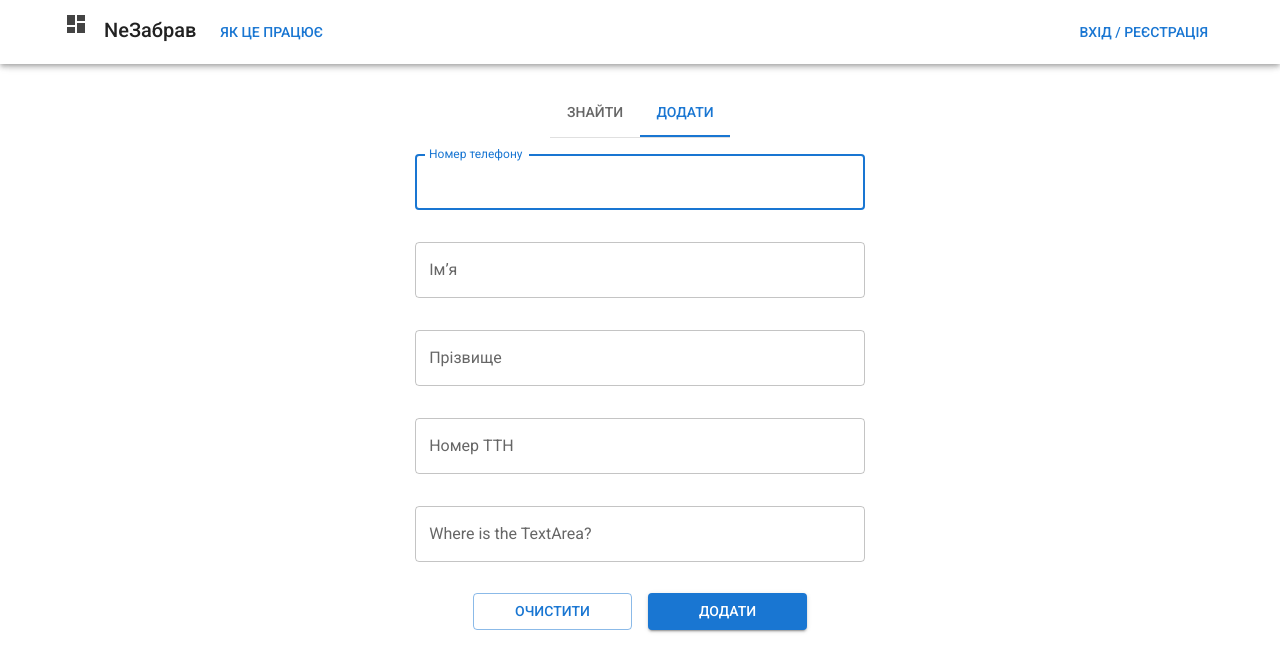
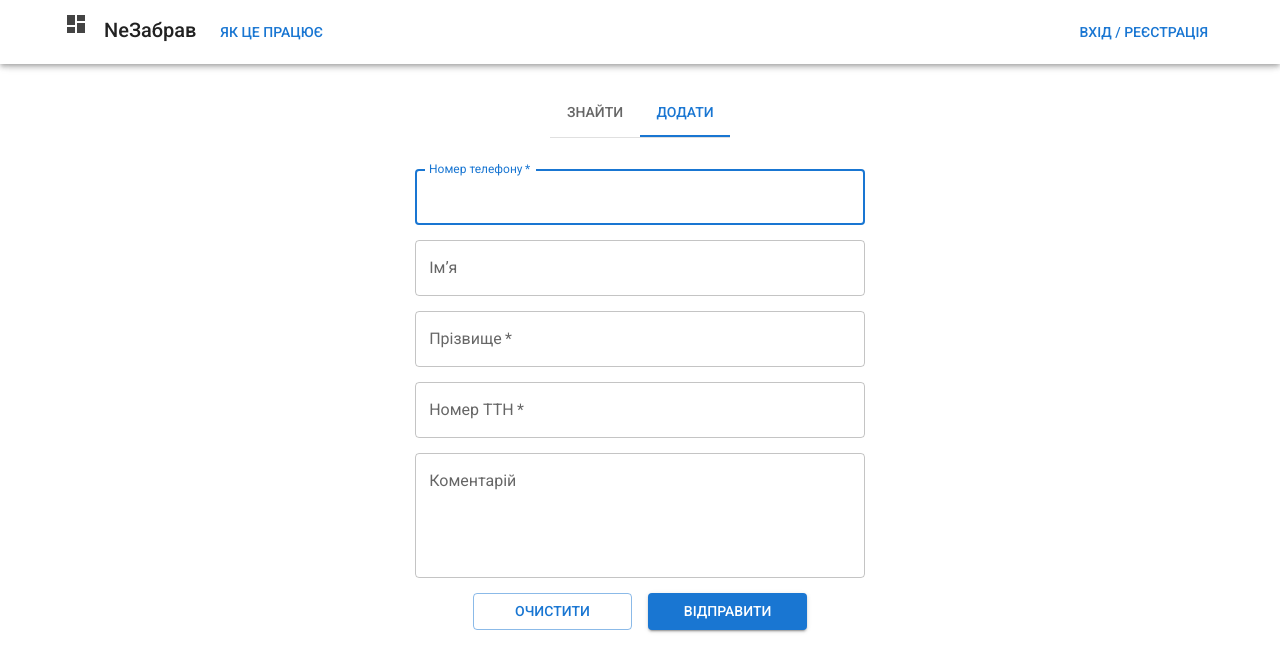
Before and after one commit to volkrav/nezabrav-frontend-nextjs-mui, a Next.js app: page / in a window 1280 px wide. Both pictures are taken after a click on the tab "ДОДАТИ". Shown: the top 672 px of the page. Built offline with nearby package versions, Linux system fonts and the light colour scheme.

Commit message:
input form refactoring added multiline

```diff
--- a/src/app/page.tsx
+++ b/src/app/page.tsx
@@ -15,8 +15,6 @@ export default function HomePage() {
   return (
     <Stack>
       <SelectTabBar activeTab={activeTab} onChange={setActiveTab} />
-      {/* <ActiveModule activeTab={activeTab} /> */}
-      {/* <Stack sx={{ mt: "25px", marginX: "auto" }}> */}
       {activeTab === "search" && (
         <>
           <SearchModule initialValue="" setPhone={setPhone} />
@@ -27,7 +25,6 @@ export default function HomePage() {
         </>
       )}
       {activeTab === "add" && <AddModule />}
-      {/* </Stack> */}
     </Stack>
   );
 }
--- a/src/components/AddModule.tsx
+++ b/src/components/AddModule.tsx
@@ -1,9 +1,8 @@
 import { FormEvent, useState } from "react";
-import { Box, Button, Stack } from "@mui/material";
-import FormInput from "./FormInput";
+import { Box, Stack } from "@mui/material";
 import { addReport } from "@/app/api";
 import CustomButton, { EVariant } from "./CustomButton";
-// import Textarea from "@mui/joy/Textarea";
+import CustomTextField from "./CustomTextField";
 
 export default function AddModule() {
   const [phone, setPhone] = useState("");
@@ -42,23 +41,49 @@ export default function AddModule() {
   }
 
   return (
-    <Box sx={{ display: "flex", flexDirection: "column" }}>
-      <FormInput
+    <Box
+      component="form"
+      noValidate
+      autoComplete="off"
+      sx={{
+        p: 1,
+        m: 1,
+        marginX: "auto",
+        display: "flex",
+        flexDirection: "column",
+      }}
+    >
+      <CustomTextField
         label="Номер телефону"
         value={phone}
+        autoFocus={true}
+        required={true}
         onChange={setPhone}
-        textFieldAutoFocus={true}
       />
-      <FormInput label="Імʼя" value={firstName} onChange={setFirstName} />
-      <FormInput label="Прізвище" value={lastName} onChange={setLastName} />
-      <FormInput label="Номер ТТН" value={ttn} onChange={setTtn} />
-      <FormInput
-        label="Where is the TextArea?"
+      <CustomTextField label="Імʼя" value={firstName} onChange={setFirstName} />
+      <CustomTextField
+        label="Прізвище"
+        value={lastName}
+        required={true}
+        onChange={setLastName}
+      />
+      <CustomTextField
+        label="Номер ТТН"
+        value={ttn}
+        required={true}
+        onChange={setTtn}
+        placeholder="ТТН тільки Нової Пошти"
+      />
+      <>
+        <CustomTextField
+          label="Коментарій"
+          placeholder="Клієнт не забрав відправлення. Відправник зазнав збитків за транспортування."
           value={report}
           onChange={setReport}
+          multiline
+          minRows={4}
         />
-      {/* <Textarea placeholder="Type anything…" /> */}
-
+      </>
       <Stack direction={"row"} spacing={2} sx={{ marginX: "auto", mt: "15px" }}>
         <CustomButton
           variant={EVariant.outlined}
@@ -67,7 +92,7 @@ export default function AddModule() {
         />
         <CustomButton
           variant={EVariant.contained}
-        text="Додати"
+          text="Відправити"
           onClick={handleSubmitAdd}
         />
       </Stack>
--- /dev/null
+++ b/src/components/CustomTextField.tsx
@@ -0,0 +1,38 @@
+import Box from "@mui/material/Box";
+import TextField from "@mui/material/TextField";
+import { ChangeEvent } from "react";
+
+interface Props {
+  label: string;
+  value: string;
+  onChange: (value: string) => void;
+  autoFocus?: boolean;
+  required?: boolean;
+  multiline?: boolean;
+  minRows?: number;
+  placeholder?: string;
+  helperText?: string;
+}
+
+export default function CustomTextField(props: Props) {
+  return (
+    <TextField
+      sx={{
+        width: "50ch",
+        mt: "15px",
+      }}
+      label={props.label}
+      variant="outlined"
+      value={props.value}
+      autoFocus={props.autoFocus || false}
+      required={props.required || false}
+      onChange={(event: ChangeEvent<HTMLInputElement>) => {
+        props.onChange(event.target.value);
+      }}
+      multiline={props.multiline || false}
+      minRows={props.minRows || 1}
+      placeholder={props.placeholder || ""}
+      helperText={props.helperText || ""}
+      />
+  );
+}
--- a/src/components/FormInput.tsx
+++ /dev/null
@@ -1,34 +0,0 @@
-import Box from "@mui/material/Box";
-import TextField from "@mui/material/TextField";
-import { ChangeEvent } from "react";
-
-interface Props {
-  label: string;
-  value: string;
-  onChange: (value: string) => void;
-  textFieldAutoFocus?: boolean;
-}
-
-export default function FormInput(props: Props) {
-  return (
-    <Box
-      component="form"
-      noValidate
-      autoComplete="off"
-      sx={{ p: 1, m: 1, marginX: "auto" }}
-    >
-      <TextField
-        sx={{
-          width: "50ch",
-        }}
-        label={props.label}
-        variant="outlined"
-        value={props.value}
-        autoFocus={props.textFieldAutoFocus || false}
-        onChange={(event: ChangeEvent<HTMLInputElement>) => {
-          props.onChange(event.target.value);
-        }}
-      />
-    </Box>
-  );
-}
--- a/src/components/SearchModule.tsx
+++ b/src/components/SearchModule.tsx
@@ -3,8 +3,10 @@ import Stack from "@mui/material/Stack";
 import { FormEvent, useCallback, useState } from "react";
 import ReportsSearchResult from "./ReportsSearchResult";
 import { ESource } from "@/app/api";
-import FormInput from "./FormInput";
+import FormInput from "./CustomTextField";
 import CustomButton, { EVariant } from "./CustomButton";
+import { Box } from "@mui/material";
+import CustomTextField from "./CustomTextField";
 
 interface Props {
   initialValue: string;
@@ -24,12 +26,23 @@ export default function SearchModule(props: Props) {
   }, []);
 
   return (
-    <>
-      <FormInput
+    <Box
+      component="form"
+      noValidate
+      autoComplete="off"
+      sx={{
+        p: 1,
+        m: 1,
+        marginX: "auto",
+        display: "flex",
+        flexDirection: "column",
+      }}
+    >
+      <CustomTextField
         label="Номер телефону"
         value={search}
+        autoFocus={true}
         onChange={setSearch}
-        textFieldAutoFocus={true}
       />
       <Stack direction={"row"} spacing={2} sx={{ marginX: "auto", mt: "15px" }}>
         <CustomButton
@@ -43,7 +56,6 @@ export default function SearchModule(props: Props) {
           onClick={handleSubmitSearch}
         />
       </Stack>
-
-    </>
+    </Box>
   );
 }
```
Lines whose indentation alone changed are shown as unchanged.
